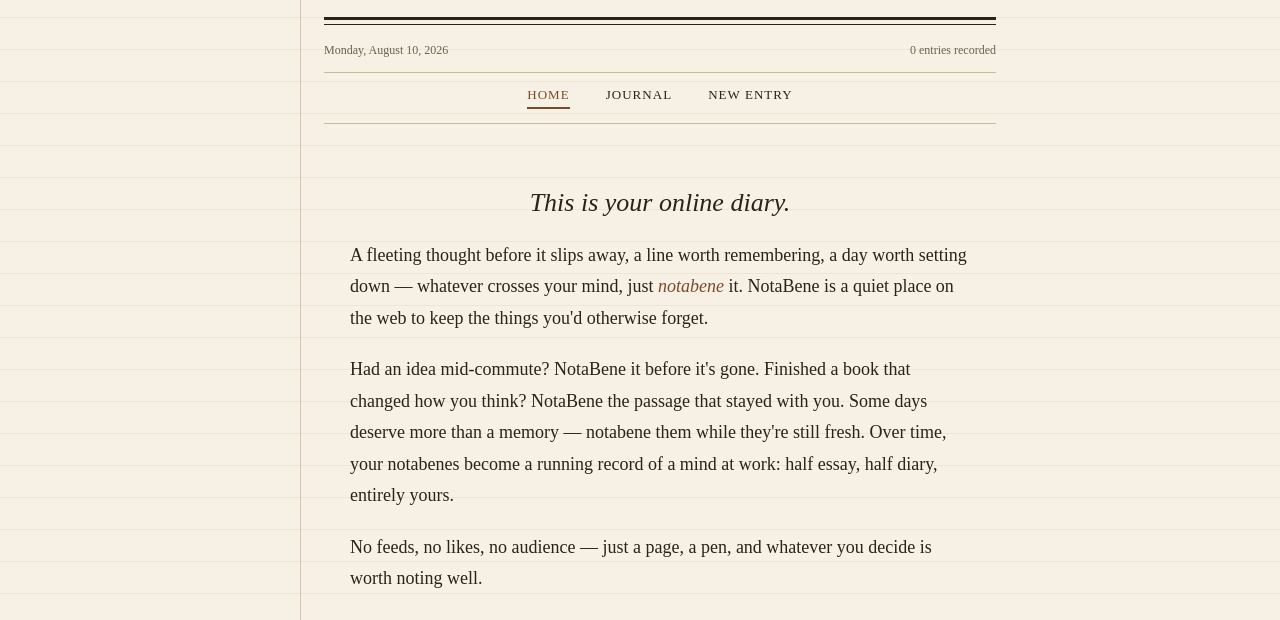
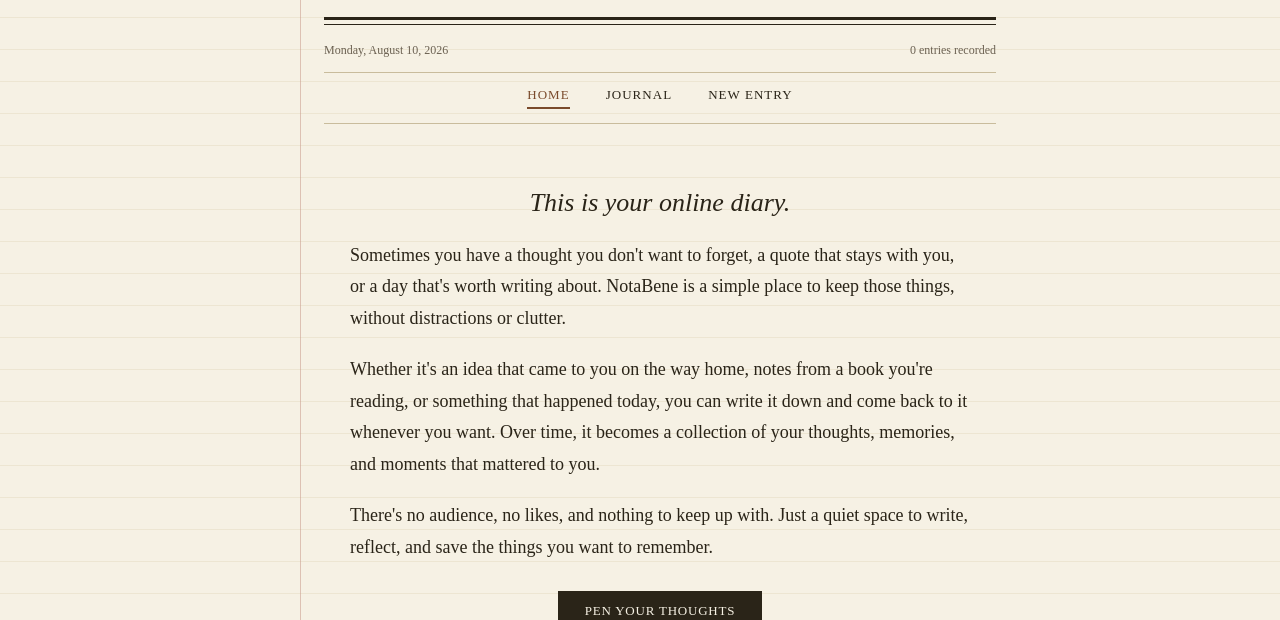
Before and after one commit to ronyraphel/notabene, a plain HTML site: page index.html in a window 1280 px wide. Shown: the part 174-794 px from the top of the page. Drawn offline with Linux system fonts and the light colour scheme.

Commit message:
edit body text

```diff
--- a/index.html
+++ b/index.html
@@ -336,22 +336,23 @@
     <div class="landing-hero">
       <p class="landing-lede">This is your online diary.</p>
       <p class="landing-body">
-        A fleeting thought before it slips away, a line worth remembering, a day
-        worth setting down &mdash; whatever crosses your mind, just <em>notabene</em> it.
-        NotaBene is a quiet place on the web to keep the things you'd otherwise forget.
+        Sometimes you have a thought you don't want to forget, a quote that stays with you,
+        or a day that's worth writing about. NotaBene is a simple place to keep those things,
+        without distractions or clutter.
       </p>
+
       <p class="landing-body">
-        Had an idea mid-commute? NotaBene it before it's gone. Finished a book that
-        changed how you think? NotaBene the passage that stayed with you. Some days
-        deserve more than a memory &mdash; notabene them while they're still fresh.
-        Over time, your notabenes become a running record of a mind at work: half
-        essay, half diary, entirely yours.
+        Whether it's an idea that came to you on the way home, notes from a book you're
+        reading, or something that happened today, you can write it down and come back to it
+        whenever you want. Over time, it becomes a collection of your thoughts, memories,
+        and moments that mattered to you.
       </p>
+
       <p class="landing-body">
-        No feeds, no likes, no audience &mdash; just a page, a pen, and whatever
-        you decide is worth noting well.
+        There's no audience, no likes, and nothing to keep up with. Just a quiet space to
+        write, reflect, and save the things you want to remember.
       </p>
-      <button class="btn" id="get-started-btn" style="margin-top:8px;">Get started</button>
+      <button class="btn" id="get-started-btn" style="margin-top:8px;"> Pen your thoughts</button>
     </div>
   </div>
 
```
